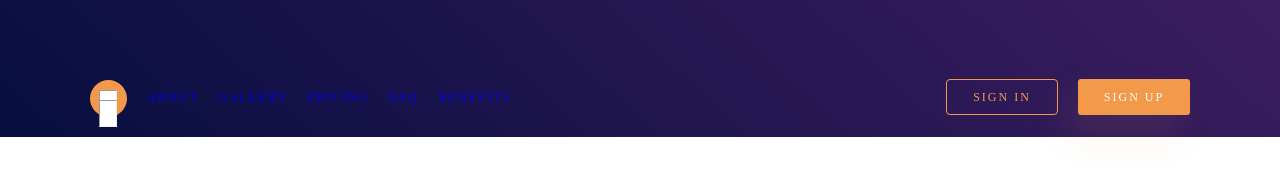
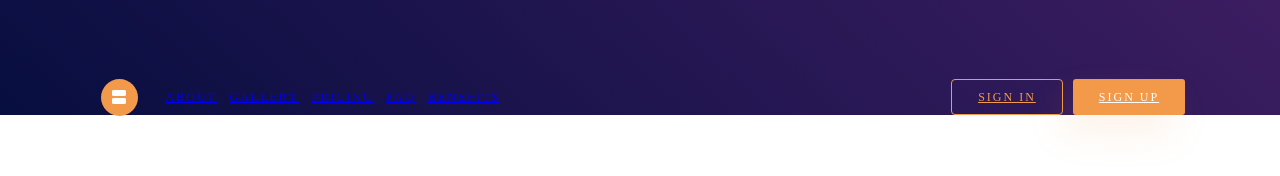
Before and after one commit to SA50-X-19/SA50-1-19-DmitryKalendarev, a plain HTML site: page landing/index.html in a window 1280 px wide. Drawn offline with Linux system fonts and the light colour scheme.

Commit message:
fix: fixed margin, position, fixed logo and text, no animation

```diff
--- a/landing/index.html
+++ b/landing/index.html
@@ -11,9 +11,10 @@
     <div class="wrapper">
         <header class="header">
             <div class="header__left">
+                <div class="left__block">
                     <div class="header__logo">
-                    <hr class="shape1"></hr>
-                    <hr class="shape2"></hr>
+                        <div class="logo__item1"></div>
+                        <div class="logo__item2"></div>
                     </div>
                     <nav class="menu">
                         <ul class="menu__list">
@@ -35,7 +36,7 @@
                         </ul>
                     </nav>
                 </div>
-
+            </div>
             <div class="header__right">
                 <div class="sign">
                     <div class="sign__in">
--- a/landing/style.css
+++ b/landing/style.css
@@ -25,7 +25,6 @@
   line-height: 20px;
   letter-spacing: 2px;
   text-transform: uppercase;
-  margin-bottom: 5px;
 }
 
 
@@ -33,26 +32,39 @@
   display: flex;
   flex-direction: row;
   justify-content: space-around ;
+}
+
+
+.left__block{
+  width: 427px;
+  height: 36px;
+  display: flex;
+  justify-content: space-around;
+  align-items: center;
+
+
+}
+.header__right {
+  display: flex;
+  align-items: center;
+}
+.menu__list {
+  margin: 0px;
+  display: flex;
+  flex-direction: row;
+  justify-content: space-around;
+  width: 347px;
+  height: 36px;
+  align-items: center;
 
 }
 
-.header__right {
-  margin-bottom: 17px;
-  text-decoration: none;
-}
-.menu__list {
-  display: flex;
-  flex-direction: row;
-  justify-content: space-around;
-
-}
-
-.menu__items {
-  margin-left: 20px;
-}
 .sign{
   display: flex;
-  text-decoration: none;
+  width: 244px;
+  justify-content: space-around;
+  align-items: center;
+  height: 36px;
 }
 
 .sign__in {
@@ -64,7 +76,6 @@
   border: 1px solid #F2994A;
   box-sizing: border-box;
   border-radius: 4px;
-  text-decoration: none;
 }
 
 .sign__up {
@@ -76,82 +87,47 @@
   background: #F2994A;
   box-shadow: -11.09px 18.13px 36.6483px rgba(242, 153, 74, 0.13);
   border-radius: 3px;
-  margin-left: 20px;
-  text-decoration: none;
 }
 
 .header__logo {
-  position: relative;
-  bottom: 7.5px;
   display: flex;
   width: 37px;
   height: 37px;
   background: rgba(242, 153, 74, 1);
   border-radius: 50%;
-}
-
-.shape1{
-  position: relative;
-  margin-top: 10px;
-  padding-top: 5px;
-  left: 9px;
-  top: 0px;
-  bottom: 5px;
-  background: #FFFFFF;
-  width: 18px;
+  align-items: center;
+  flex-direction: column;
+  justify-content: center;
 
 }
 
+.color__white {
+ color: rgba(181, 181, 181, 1);
 
-.shape2{
-  position: relative;
-  margin-top: 10px;
-  padding-top: 5px;
-  left: -9px;
-  top: 10px;
-  bottom: 5px;
-  background: #FFFFFF;
-  width: 18px;
-
-}
-.color__white {
-  color:rgba(181, 181, 181, 1);
-  text-decoration: none;
 }
 
 .link__in {
   color: rgba(242, 153, 74, 1);
-  text-decoration: none;
 }
 
 .link__up {
   color: rgba(255, 255, 255, 1);
-  text-decoration: none;
 }
 
-.menu__links:active {
 
-  width: 20px;
-  height: 20px;
-  background: yellow;
-  transition: 400ms;
-
+.logo__item1{
+  background-color: white;
+  width: 14px;
+  height: 6px;
+  z-index: 2;
+  border-radius: 15%;
+  margin-bottom: 2px;
 }
 
-.menu__items:hover {
-  transform: translateY(-5px);
+.logo__item2{
+  background-color: white;
+  width: 14px;
+  height: 6px;
+  z-index: 2;
+  border-radius:  15%;
 }
-
-.sign__in:hover {
-  transform: rotate(99999deg);
-  transition: 500000ms;
-}
-
-.sign__up:hover {
-  transform: rotate(99999deg);
-  transition: 500000ms;
-}
-
-a {
-  text-decoration: none;
-}
```
Lines whose indentation alone changed are shown as unchanged.
